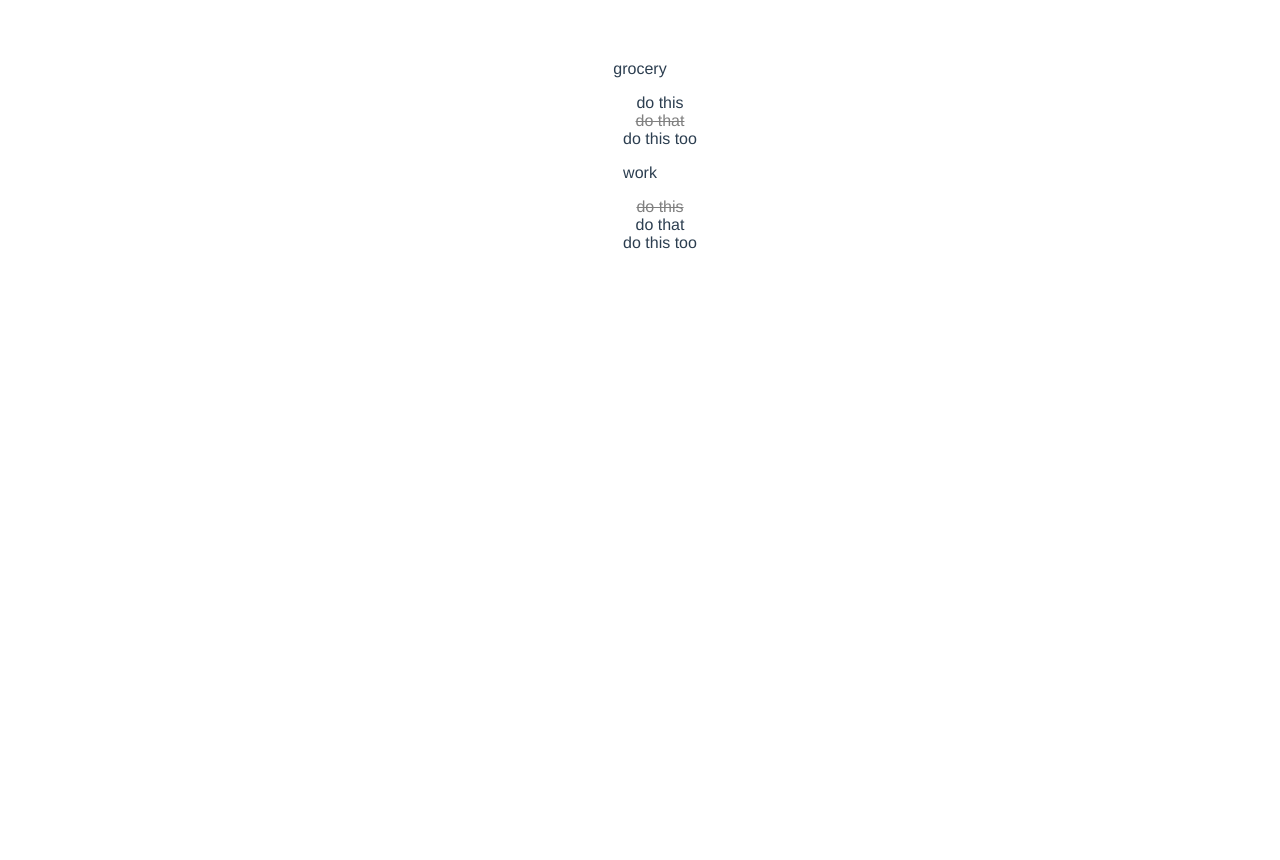
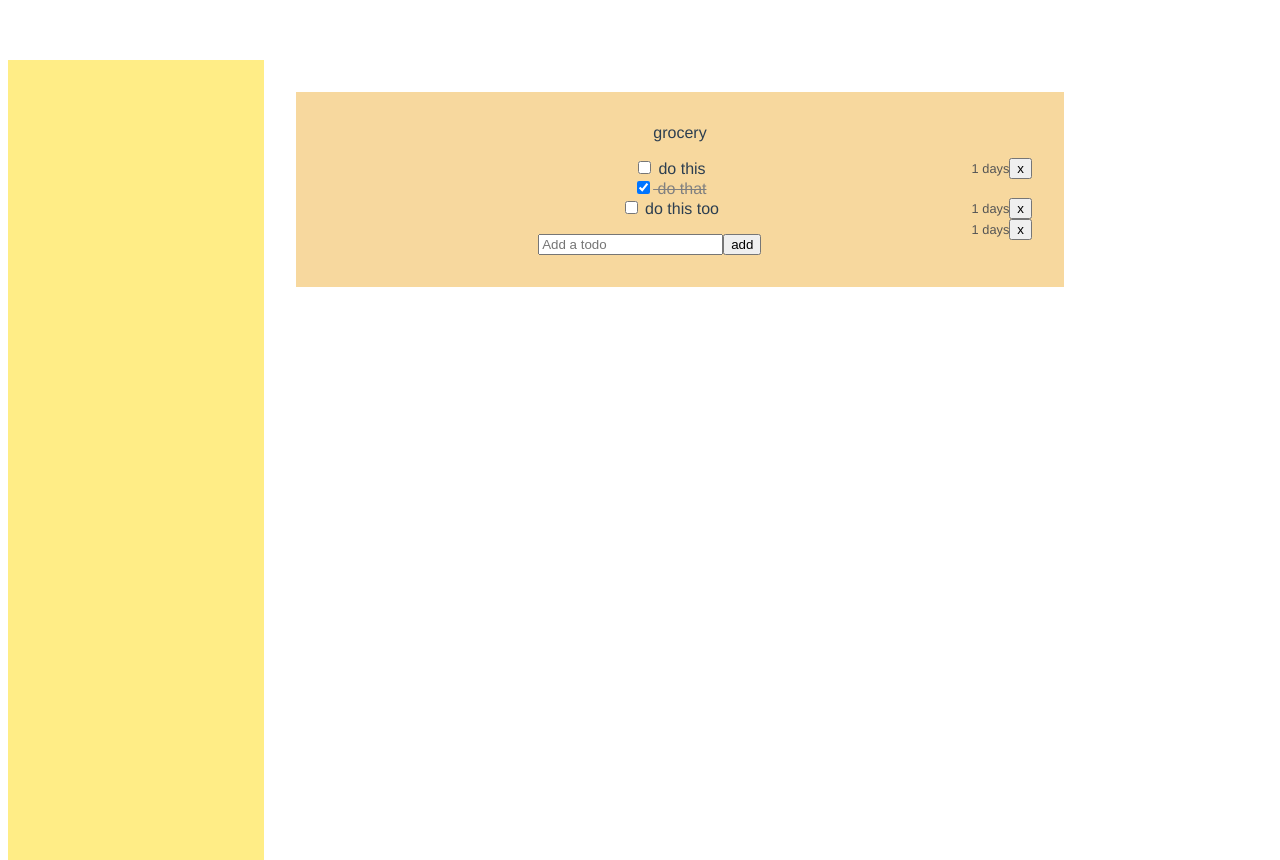
Before and after one commit to rammmukul/vueToDo, a Vue app: page / in a window 1280 px wide. Before the commit the page ends 800 px from the top, so only its background shows below. Built offline with nearby package versions, Linux system fonts and the light colour scheme.

Commit message:
bind data between todo and todoList

```diff
--- a/src/App.vue
+++ b/src/App.vue
@@ -1,5 +1,6 @@
 <template>
   <div id="app">
+    <div id="sidebar"><div></div></div>
     <todoList v-for="todoList in todoLists" :key="todoList.title" :data="todoList">
     </todoList>
   </div>
@@ -22,40 +23,23 @@ export default {
           title: "grocery",
           todos: [
             {
+              id: '0',
               title: "do this",
               isDone: false,
               timeStamp: 1520832857240
             },
             {
+              id: '1',
               title: "do that",
               isDone: true,
               timeStamp: 1520832857240
             },
             {
+              id: '2',
               title: "do this too",
               isDone: false,
               timeStamp: 1520832857240
             }
-          ]
-        },
-        {
-          title: "work",
-          todos: [
-            {
-              title: "do this",
-              isDone: true,
-              timeStamp: 1520832857240
-            },
-            {
-              title: "do that",
-              isDone: false,
-              timeStamp: 1520832857240
-            },
-            {
-              title: "do this too",
-              isDone: false,
-              timeStamp: 1520832857240
-            },
           ]
         }
       ]
--- a/src/components/todo.vue
+++ b/src/components/todo.vue
@@ -1,19 +1,34 @@
 <template>
   <div class="todo" :class="{ isDone: data.isDone }">
+      <input type="checkbox" :checked="data.isDone" v-on:change="updateState" >
       {{ data.title }}
+      <span class="controls">
+        <span class="time">{{ Math.floor((Date.now() - data.timeStamp)/86400000) }} days</span>
+        <button class="remove" v-on:click="remove">x</button>
+      </span>
   </div>
 </template>
 
 <script>
 export default {
   name: "todo",
-  props: ['data'],
+  props: ["data"],
   data() {
-    return {}
+    return {};
+  },
+  methods: {
+    updateState() {
+      this.data.isDone = !this.data.isDone;
+    },
+    remove () {
+      console.log('todo remove', this.data.title)
+      this.$emit('remove', this.data.title)
+    }
   }
-}
+};
 </script>
 
 <!-- Add "scoped" attribute to limit CSS to this component only -->
 <style scoped>
+
 </style>
--- a/src/components/todoList.vue
+++ b/src/components/todoList.vue
@@ -2,8 +2,10 @@
   <div class="todoList">
     {{ data.title }}
     <ul>
-      <li is="todo" v-for="todo in data.todos" :key="todo.title" :data="todo"></li>
+      <li is="todo" v-for="todo in data.todos" :key="todo.title" :data="todo" @remove="removeTodo($event)"></li>
     </ul>
+    <input type="text" v-model="newTodoTitle" v-on:keyup.enter="add" placeholder="Add a todo"/>
+    <button v-on:click="add()" >add</button>
   </div>
 </template>
 
@@ -17,7 +19,29 @@ export default {
   name: "todoList",
   props: ['data'],
   data() {
-    return {}
+    return {
+      newTodoTitle:''
+    }
+  },
+  methods: {
+    add() {
+      if (!this.newTodoTitle) {
+        return 1
+      }
+      if (this.data.todos.filter(e => e.title === this.newTodoTitle).length!==0) {
+        return 1
+      }
+      this.data.todos.push({
+        title: this.newTodoTitle,
+        isDone: false,
+        timeStamp: Date.now()
+      })
+      this.newTodoTitle = ''
+    },
+    removeTodo (todo) {
+      console.log('got "remove" with', todo)
+      this.data.todos = this.data.todos.filter(e => e.title !== todo)
+    }
   }
 }
 </script>
--- a/static/style.css
+++ b/static/style.css
@@ -1,4 +1,31 @@
+#sidebar {
+  box-sizing: border-box;
+  height: 100vh;
+  width: 20vw;
+  float: left;
+  background-color: rgb(255, 237, 134);
+}
+
 .isDone {
   text-decoration: line-through;
   color: gray;
 }
+
+.todoList {
+  margin: 2em;
+  padding: 2em;
+  width: 60vw;
+  float: left;
+  box-sizing: border-box;
+  background-color: rgb(247, 216, 158);
+}
+
+.time {
+  font-size: .8rem;
+  color: #555;
+}
+
+.controls {
+  float: right;
+  clear: both;
+}
```
